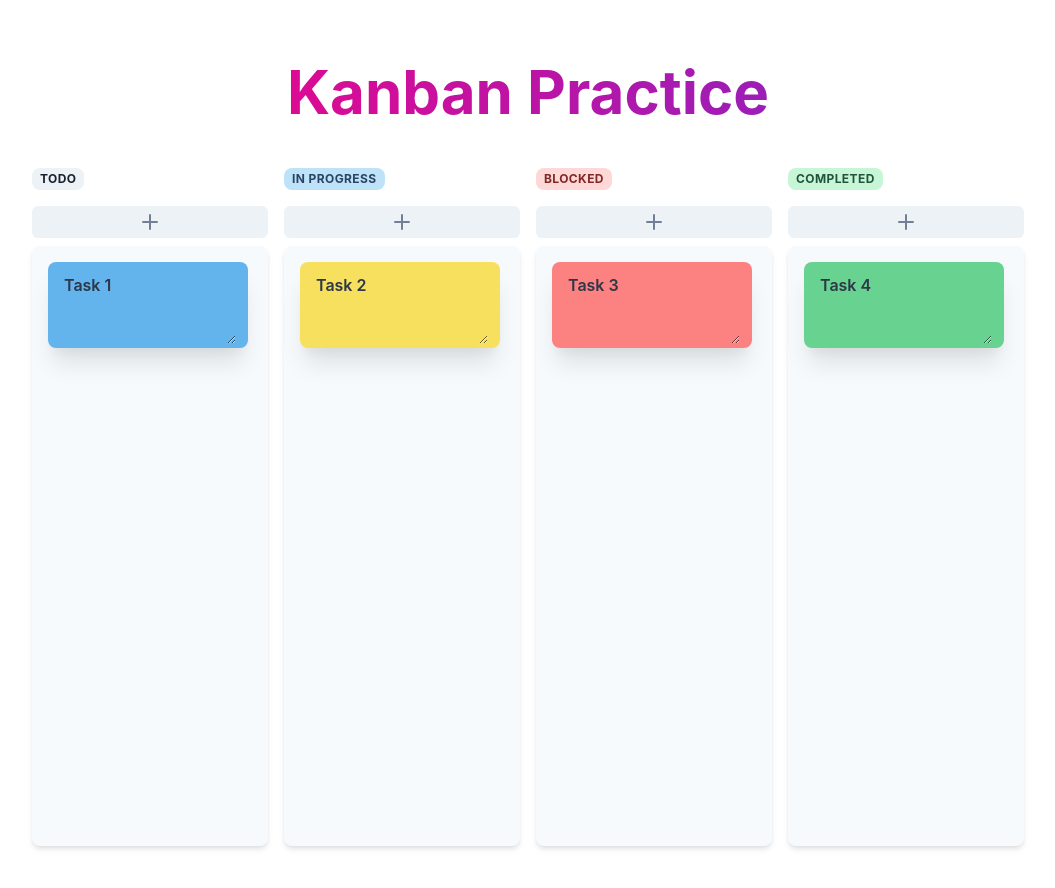
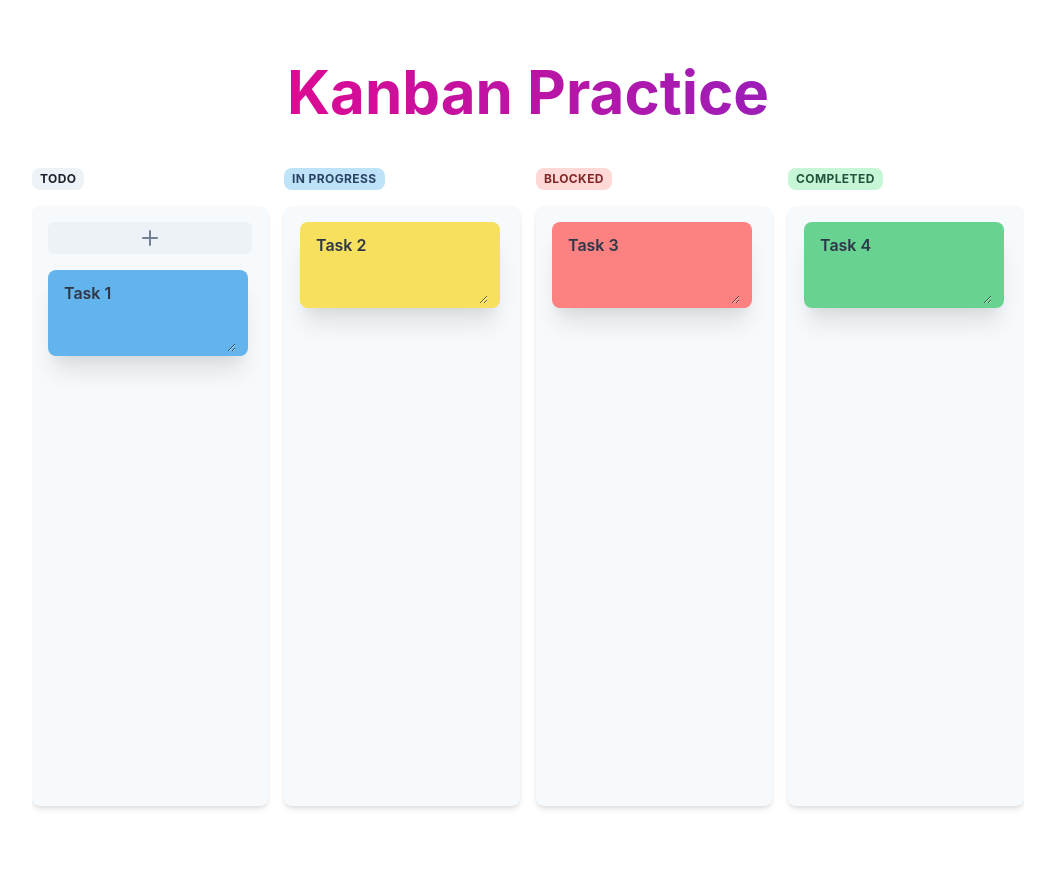
Before and after one commit to pakerchang/kanban, a React (Vite) app: page / in a window 1280 px wide. Shown: the top 888 px of the page, without its empty margins (112-1167 px from the left). Built offline with nearby package versions, Linux system fonts and the light colour scheme.

Commit message:
:lipstick: Adjust column style, fix Task component default value error

```diff
--- a/src/components/kanban/Column.tsx
+++ b/src/components/kanban/Column.tsx
@@ -36,19 +36,6 @@ function Column({ column }: { column: ColumnType }) {
           {column}
         </Badge>
       </Heading>
-      <IconButton
-        size="sx"
-        w="full"
-        color={useColorModeValue("gray.500", "gray.400")}
-        bgColor={useColorModeValue("gray.100", "gray.700")}
-        _hover={{ bgColor: useColorModeValue("gray.200", "gray.600") }}
-        py={2}
-        variant="solid"
-        colorScheme="black"
-        aria-label="add-task"
-        icon={<AddIcon />}
-        onClick={addEmptyTask}
-      />
       <Stack
         direction={{ base: "row", md: "column" }}
         h={{ base: 300, md: 600 }}
@@ -58,8 +45,22 @@ function Column({ column }: { column: ColumnType }) {
         bgColor={useColorModeValue("gray.50", "gray.900")}
         rounded="lg"
         boxShadow="md"
-        overflow="auto"
       >
+        {column === ColumnType.TO_DO && (
+          <IconButton
+            size="sx"
+            w="full"
+            color={useColorModeValue("gray.500", "gray.400")}
+            bgColor={useColorModeValue("gray.100", "gray.700")}
+            _hover={{ bgColor: useColorModeValue("gray.200", "gray.600") }}
+            py={2}
+            variant="solid"
+            colorScheme="black"
+            aria-label="add-task"
+            icon={<AddIcon />}
+            onClick={addEmptyTask}
+          />
+        )}
         {ColumnTasks}
       </Stack>
     </Box>
--- a/src/components/kanban/Task.tsx
+++ b/src/components/kanban/Task.tsx
@@ -1,4 +1,4 @@
-import React from "react";
+import React, { useState } from "react";
 import { DeleteIcon } from "@chakra-ui/icons";
 import { Box, IconButton, Textarea } from "@chakra-ui/react";
 import { TaskModel } from "../../utils/models";
@@ -10,6 +10,8 @@ interface TaskProps {
 
 function Task(props: TaskProps) {
   const { task } = props;
+  const [value, setValue] = useState(task.title || "");
+
   return (
     <Box
       as="div"
@@ -41,7 +43,8 @@ function Task(props: TaskProps) {
         }}
       />
       <Textarea
-        value={task.title}
+        value={value}
+        onChange={(e) => setValue(e.target.value)}
         fontWeight="semibold"
         cursor="inherit"
         border="none"
--- a/src/components/kanban/index.tsx
+++ b/src/components/kanban/index.tsx
@@ -10,6 +10,8 @@ function Kanban() {
       columns={{ base: 1, md: 4 }}
       py={10}
       spacing={{ base: 16, md: 4 }}
+      rounded="lg"
+      overflow="auto"
     >
       <Column column={ColumnType.TO_DO} />
       <Column column={ColumnType.IN_PROGRESS} />
--- a/tsconfig.json
+++ b/tsconfig.json
@@ -17,5 +17,9 @@
     "jsx": "react-jsx"
   },
   "include": ["src", "vite.config.ts"],
-  "references": [{ "path": "./tsconfig.node.json" }]
+  "references": [
+    {
+      "path": "./tsconfig.node.json"
+    }
+  ]
 }
```
